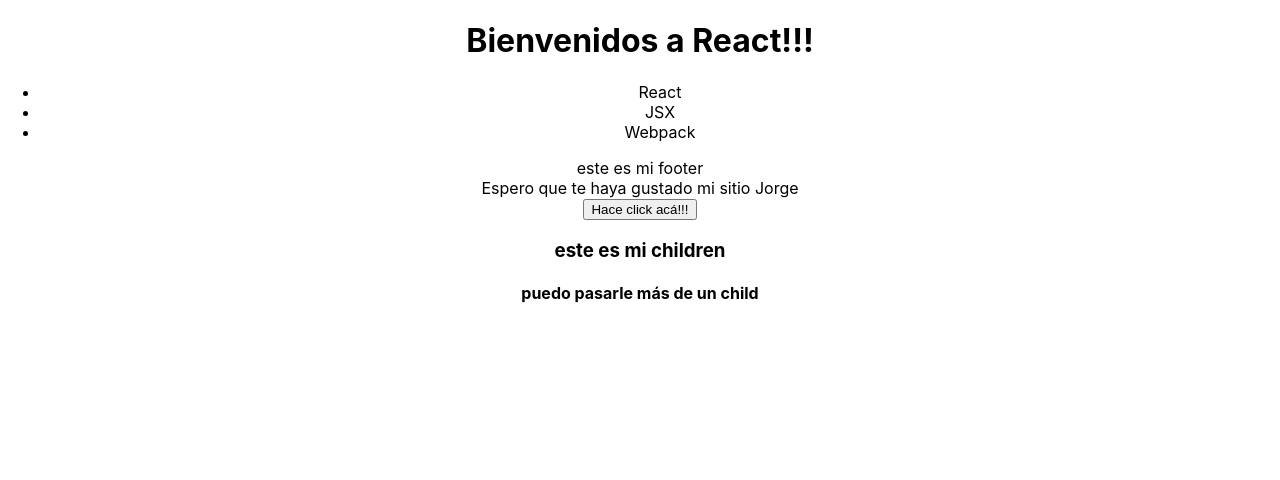
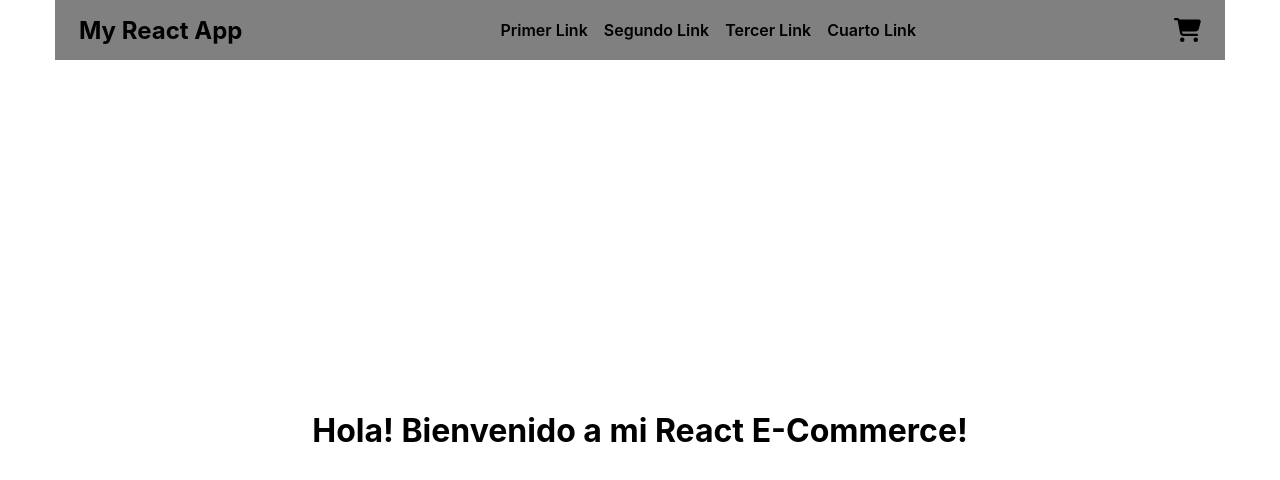
Before and after one commit to Lasek01/coderhouse, a React (Create React App) app: page /item/1 in a window 1280 px wide. Shown: the top 480 px of the page. Built offline with nearby package versions, Linux system fonts and the light colour scheme.

Commit message:
desafio menu e-commerce

```diff
--- a/package.json
+++ b/package.json
@@ -3,6 +3,9 @@
   "version": "0.1.0",
   "private": true,
   "dependencies": {
+    "@fortawesome/fontawesome-svg-core": "^1.3.0",
+    "@fortawesome/free-solid-svg-icons": "^6.0.0",
+    "@fortawesome/react-fontawesome": "^0.1.17",
     "@testing-library/jest-dom": "^5.16.2",
     "@testing-library/react": "^12.1.2",
     "@testing-library/user-event": "^13.5.0",
--- a/src/App.css
+++ b/src/App.css
@@ -1,38 +1,48 @@
-.App {
-  text-align: center;
+*{
+  margin: 0;
+  padding: 0;
+  box-sizing: border-box;
 }
 
-.App-logo {
-  height: 40vmin;
-  pointer-events: none;
+/* ---------- NAVBAR ---------- */
+.nav-container{
+  background-color: grey;
+  height: 60px;
+  width: 100%;
+  max-width: 1170px;
+  margin: 0 auto;
+  display: flex;
+  align-items: center;
+  justify-content: space-between;
+  padding: 0 1.5rem;
+}
+.nav-container h4{
+  font-size: 1.5rem;
 }
 
-@media (prefers-reduced-motion: no-preference) {
-  .App-logo {
-    animation: App-logo-spin infinite 20s linear;
-  }
+.nav-category-list a{
+  font-weight: 600;
+  text-decoration: none;
+  color: black;
+  padding: 0.5rem;
+}
+.nav-category-list a:hover{
+  color: white;
+  text-shadow: 2px 2px black;
 }
 
-.App-header {
-  background-color: #282c34;
-  min-height: 100vh;
-  display: flex;
-  flex-direction: column;
-  align-items: center;
-  justify-content: center;
-  font-size: calc(10px + 2vmin);
+.nav-cart-icon{
+  font-size: 1.5rem;
+  cursor: pointer;
+}
+.nav-cart-icon:hover{
   color: white;
 }
 
-.App-link {
-  color: #61dafb;
+/* ---------- ITEM LIST CONTAINER ---------- */
+.item-list-container{
+  height: calc(100vh - 60px);
+  display: flex;
+  align-items: center;
+  justify-content: center;
 }
-
-@keyframes App-logo-spin {
-  from {
-    transform: rotate(0deg);
-  }
-  to {
-    transform: rotate(360deg);
-  }
-}
--- a/src/App.js
+++ b/src/App.js
@@ -1,25 +1,20 @@
-import logo from './logo.svg';
+// import logo from './logo.svg';
 import './App.css';
-import Footer from './components/footer.js';
+import Footer from './components/Footer.js';
+import NavBar from './components/NavBar';
+import ItemListContainer from './container/ItemListContainer';
 
 function App() {
 
-  const mensajeBienvenida = 'Bienvenidos a React!!!';
-
-  const alertMsg = () => {alert('Hiciste click ndea')};
+  const greeting = 'Hola! Bienvenido a mi React E-Commerce!';
 
   return (
     <div className="App">
-      <h1>{mensajeBienvenida}</h1>
-      <ul>
-        <li> React </li>
-        <li> JSX </li>
-        <li> Webpack </li>
-      </ul>
-      <Footer name='Jorge' action={alertMsg}>
-        <h3>este es mi children</h3>
-        <h4>puedo pasarle más de un child</h4>
-      </Footer>
+
+      <NavBar />
+
+      <ItemListContainer greeting={greeting}/>
+
     </div>
   );
 }
--- /dev/null
+++ b/src/components/CartWidget.js
@@ -0,0 +1,12 @@
+import React from 'react'
+import { FontAwesomeIcon } from '@fortawesome/react-fontawesome'
+import { faShoppingCart } from '@fortawesome/free-solid-svg-icons'
+
+
+const CartWidget = () => {
+  return (
+    <FontAwesomeIcon icon={faShoppingCart} />
+  )
+}
+
+export default CartWidget
--- /dev/null
+++ b/src/components/NavBar.js
@@ -0,0 +1,23 @@
+import React from 'react'
+import CartWidget from './CartWidget'
+
+const NavBar = () => {
+    return (
+        <header className='nav-container'>
+            <div><h4>My React App</h4></div>
+            <div>
+                <nav className='nav-category-list'>
+                    <a href=''>Primer Link</a>
+                    <a href=''>Segundo Link</a>
+                    <a href=''>Tercer Link</a>
+                    <a href=''>Cuarto Link</a>
+                </nav>
+            </div>
+            <div className='nav-cart-icon'>
+                <CartWidget/>
+            </div>
+        </header>
+    )
+}
+
+export default NavBar
--- /dev/null
+++ b/src/container/ItemListContainer.js
@@ -0,0 +1,14 @@
+import React from 'react'
+
+const ItemListContainer = (props) => {
+  return (
+    <>
+        <div className='item-list-container'>
+            <h1>{props.greeting}</h1>
+        </div>
+    </>
+
+  )
+}
+
+export default ItemListContainer
```
Also changed, not shown: 1 other file (tests, documents, lock files or other folders).
